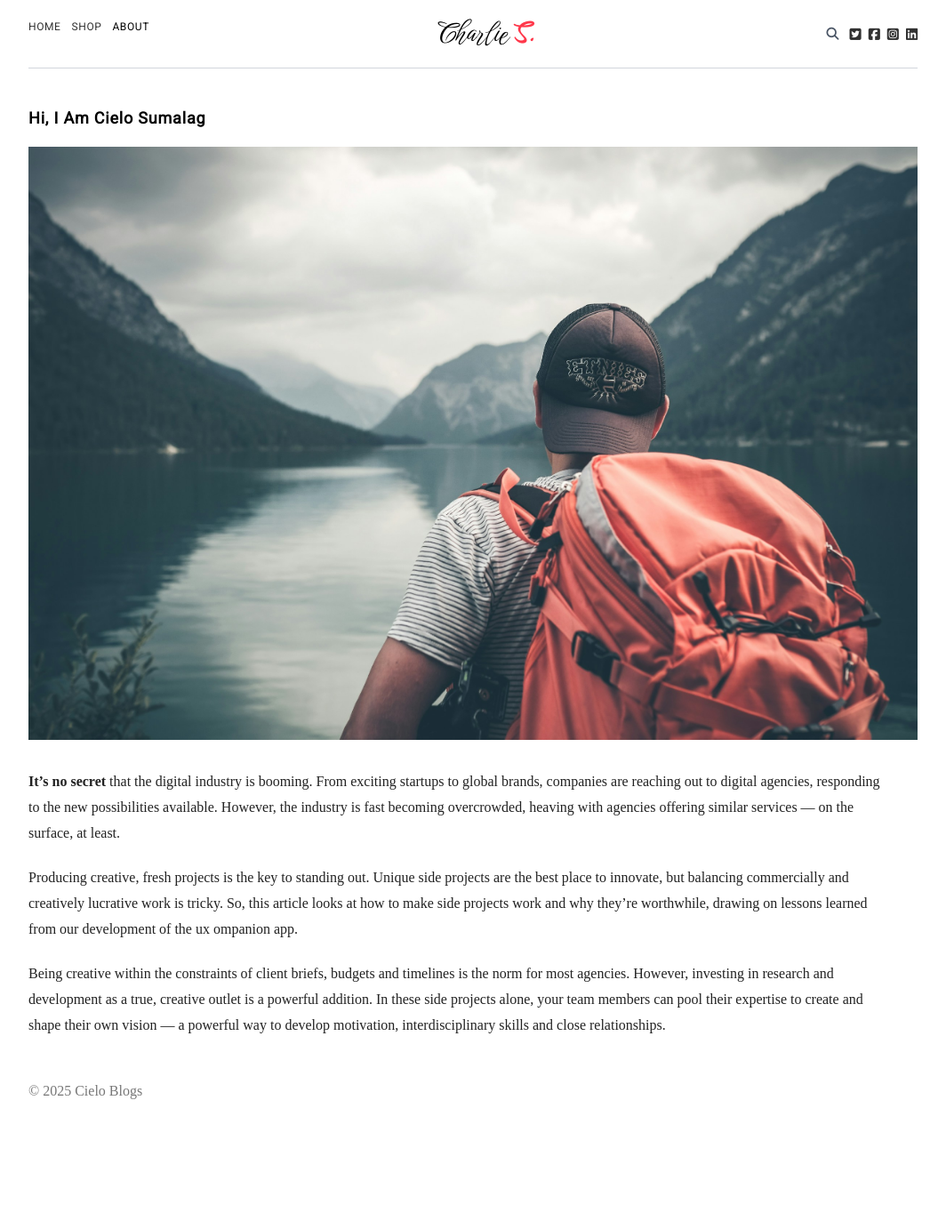
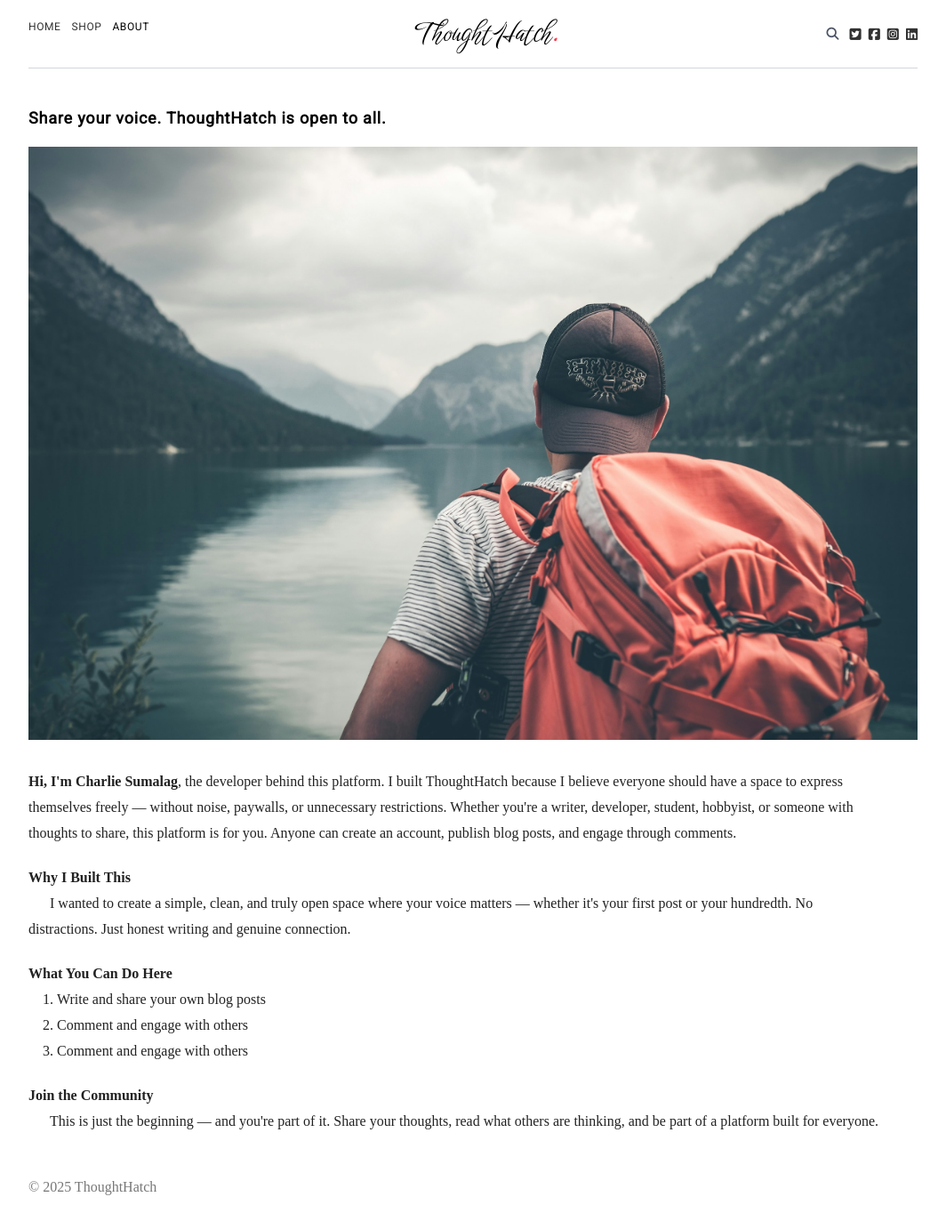
Before and after one commit to charliesumalag/Ate-Cielo-Personal-Blog, a React (Vite) app: page /about in a window 1280 px wide. Shown: the top 1382 px of the page at 89% size, without its empty margins (108-1172 px from the left). Before the commit the page ends 1279 px from the top, so only its background shows below. Built offline with nearby package versions, Linux system fonts and the light colour scheme.

Commit message:
about page

```diff
--- a/src/components/About.jsx
+++ b/src/components/About.jsx
@@ -5,19 +5,30 @@ const About = () => {
   return (
     <div className='m5-6 mb-12 font-lora w-full flex flex-col'>
       <div className='flex flex-col mb-4'>
-        <h1 className='font-roboto text-[18px] font-bold text-left tracking-[0.8px] leading-[32px]'>Hi, I Am Cielo Sumalag</h1>
+        <h1 className='font-roboto text-[18px] font-bold text-left tracking-[0.8px] leading-[32px]'>Share your voice. ThoughtHatch is open to all.</h1>
       </div>
-            <div>
-              <img src={image1} alt="" className=''/>
-            </div>
-            <div className='flex flex-col justify-center m-auto gap-[21px] mt-8 font-lora text-[16px] leading-[29px] w-[100%] pr-10 text-[#222]'>
-              <p className=''><span className='font-semibold'>It’s no secret </span> that the digital industry is booming. From exciting startups to global brands, companies are reaching out to digital agencies, responding to the new possibilities available. However, the industry is fast becoming overcrowded, heaving with agencies offering similar services — on the surface, at least.
-              </p>
-              <p className=''>Producing creative, fresh projects is the key to standing out. Unique side projects are the best place to innovate, but balancing commercially and creatively lucrative work is tricky. So, this article looks at how to make side projects work and why they’re worthwhile, drawing on lessons learned from our development of the ux ompanion app.
-              </p>
-               <p className=''>Being creative within the constraints of client briefs, budgets and timelines is the norm for most agencies. However, investing in research and development as a true, creative outlet is a powerful addition. In these side projects alone, your team members can pool their expertise to create and shape their own vision — a powerful way to develop motivation, interdisciplinary skills and close relationships.
-              </p>
-            </div>
+      <div>
+        <img src={image1} alt="" className=''/>
+      </div>
+      <div className='flex flex-col justify-center m-auto gap-[21px] mt-8 font-lora text-[16px] leading-[29px] w-[100%] pr-10 text-[#222]'>
+        <p className=''><span className='font-semibold'>Hi, I'm Charlie Sumalag</span>, the developer behind this platform. I built ThoughtHatch because I believe everyone should have a space to express themselves freely — without noise, paywalls, or unnecessary restrictions. Whether you're a writer, developer, student, hobbyist, or someone with thoughts to share, this platform is for you. Anyone can create an account, publish blog posts, and engage through comments.</p>
+        <div>
+          <h2 className='font-semibold'>Why I Built This</h2>
+          <p className='indent-6'>I wanted to create a simple, clean, and truly open space where your voice matters — whether it's your first post or your hundredth. No distractions. Just honest writing and genuine connection.</p>
+        </div>
+        <div>
+          <h2 className='font-semibold'>What You Can Do Here</h2>
+          <ol className='list-decimal pl-8'>
+            <li>Write and share your own blog posts</li>
+            <li>Comment and engage with others</li>
+            <li>Comment and engage with others</li>
+          </ol>
+        </div>
+        <div>
+          <h2 className='font-semibold'>Join the Community</h2>
+          <p className='indent-6'>This is just the beginning — and you're part of it. Share your thoughts, read what others are thinking, and be part of a platform built for everyone.</p>
+        </div>
+      </div>
     </div>
   )
 }
--- a/src/components/Footer.jsx
+++ b/src/components/Footer.jsx
@@ -3,7 +3,7 @@ import React from 'react'
 const Footer = () => {
   return (
     <div className='mb-10'>
-        <p className='text-[#777]'>&copy; 2025 Cielo Blogs</p>
+        <p className='text-[#777]'>&copy; 2025 ThoughtHatch</p>
     </div>
   )
 }
--- a/src/components/Nav.jsx
+++ b/src/components/Nav.jsx
@@ -18,7 +18,7 @@ const Nav = () => {
                     <NavLink to='/about' className={({ isActive }) => isActive ? 'text-black font-medium uppercase  ' : 'text-[#323232] uppercase font-medium'}>About</NavLink>
                 </li>
             </ul>
-            <h1 className='text-3xl font font-birthStone'><NavLink to='/' >Charlie  <span className='text-[#FF374A] font-bold'>S.</span> </NavLink></h1>
+            <h1 className='text-3xl font font-birthStone'><NavLink to='/' >ThoughtHatch<span className='text-[#FF374A] font-bold'>.</span> </NavLink></h1>
             <div className='flex items-center gap-2 text-[#323232]'>
                   <Search />
                 <i className="fa-brands fa-square-twitter cursor-pointer text-[15px] hover:text-black hover:scale-140 transition-transform duration-300" ></i>
```
